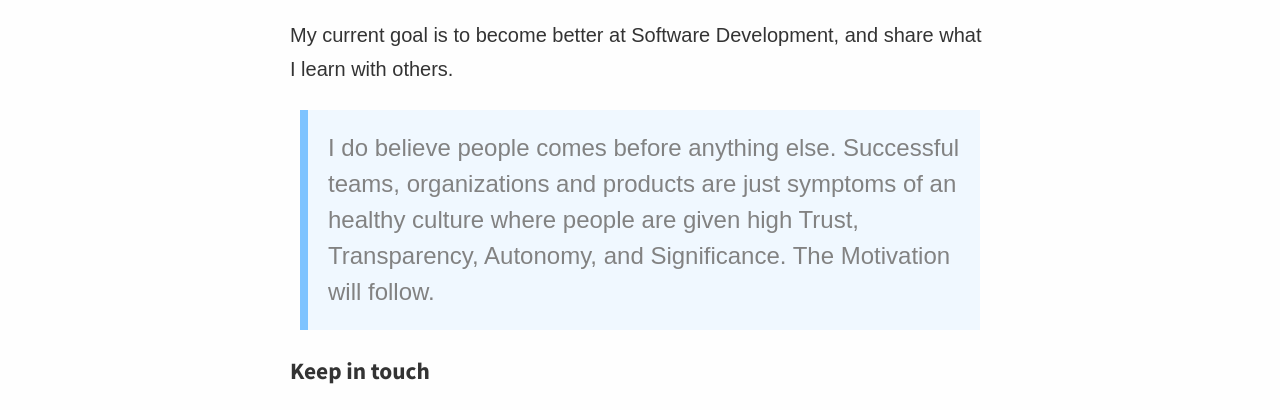
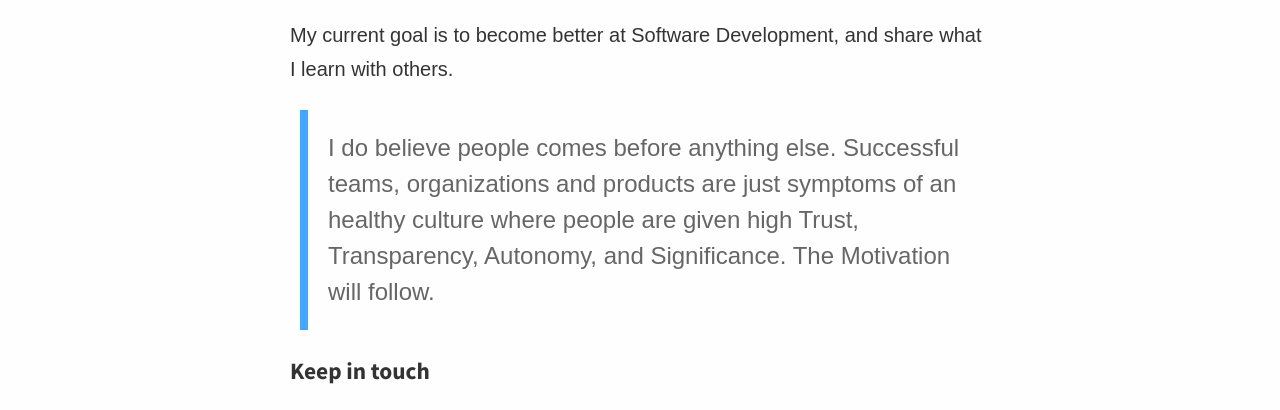
Before and after one commit to joebew42/joebew42.github.io, a Jekyll site: the page built from about.md, in a window 1280 px wide. Shown: the part 707-1117 px from the top of the page. Built offline with Jekyll 4.4.1, drawn with Linux system fonts in a browser that asks for light colours; some web fonts are replaced.

Commit message:
restyle the blockquote

```diff
--- a/_sass/_base.scss
+++ b/_sass/_base.scss
@@ -113,7 +113,7 @@ a {
     &,
     &:visited,
     &:hover {
-        color: $brand-color;
+        color: $text-color;
         text-decoration: none;
         border-bottom: 1px solid $text-color;
     }
@@ -125,9 +125,8 @@ a {
  * Blockquotes
  */
 blockquote {
-    color: $grey-color;
-    background: aliceblue;
-    border-left: 8px solid #7EC3FF;
+    color: $blockquote-text-color;
+    border-left: 8px solid #43A7FF;
     padding: 5px 20px;
     font-size: 24px;
     line-height: 36px;
--- a/css/main.scss
+++ b/css/main.scss
@@ -32,6 +32,8 @@ $grey-color:       #828282;
 $grey-color-light: lighten($grey-color, 35%);
 $grey-color-dark:  darken($grey-color, 25%);
 
+$blockquote-text-color: rgba(0,0,0,0.6);
+
 // Width of the content area
 $content-width:    760px;
 
```
